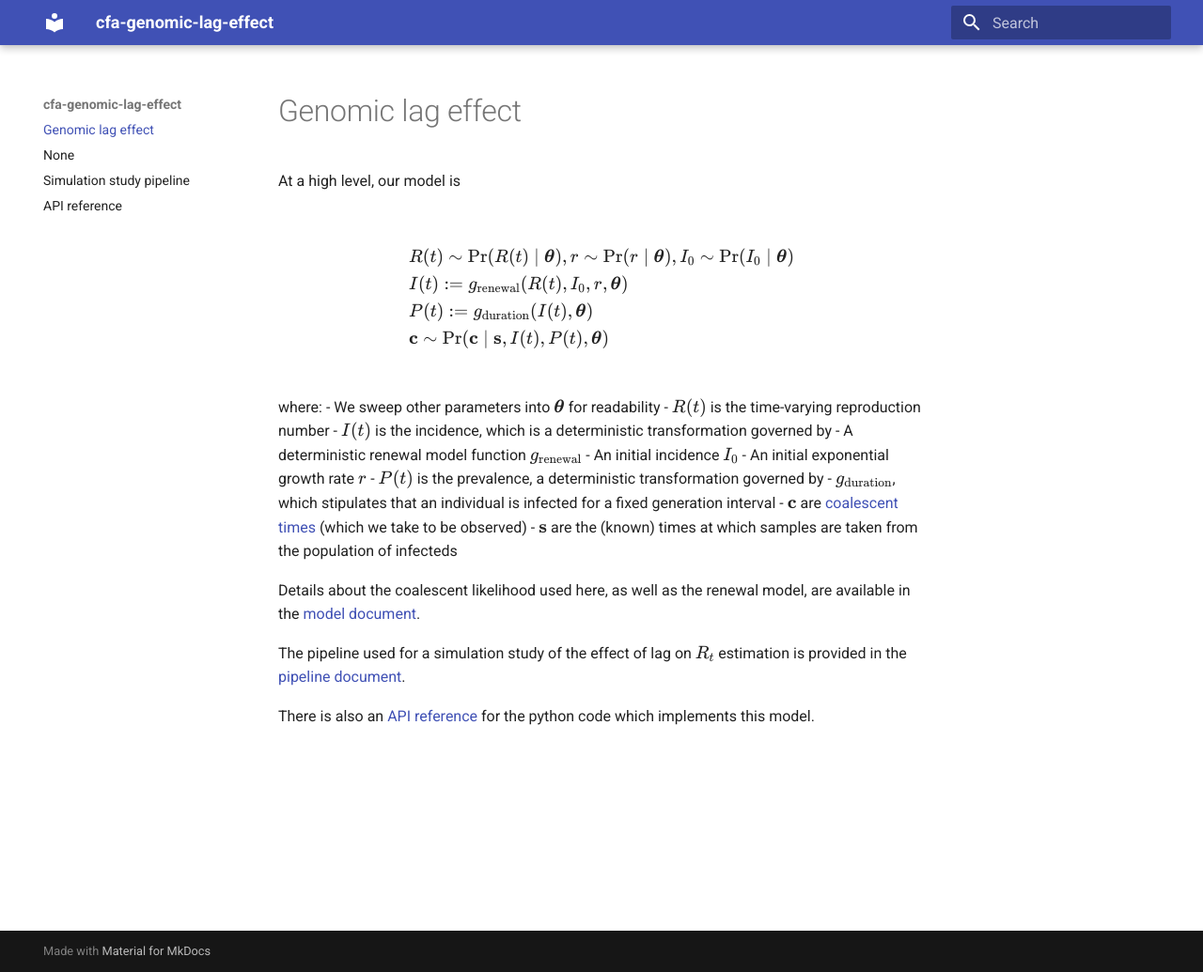
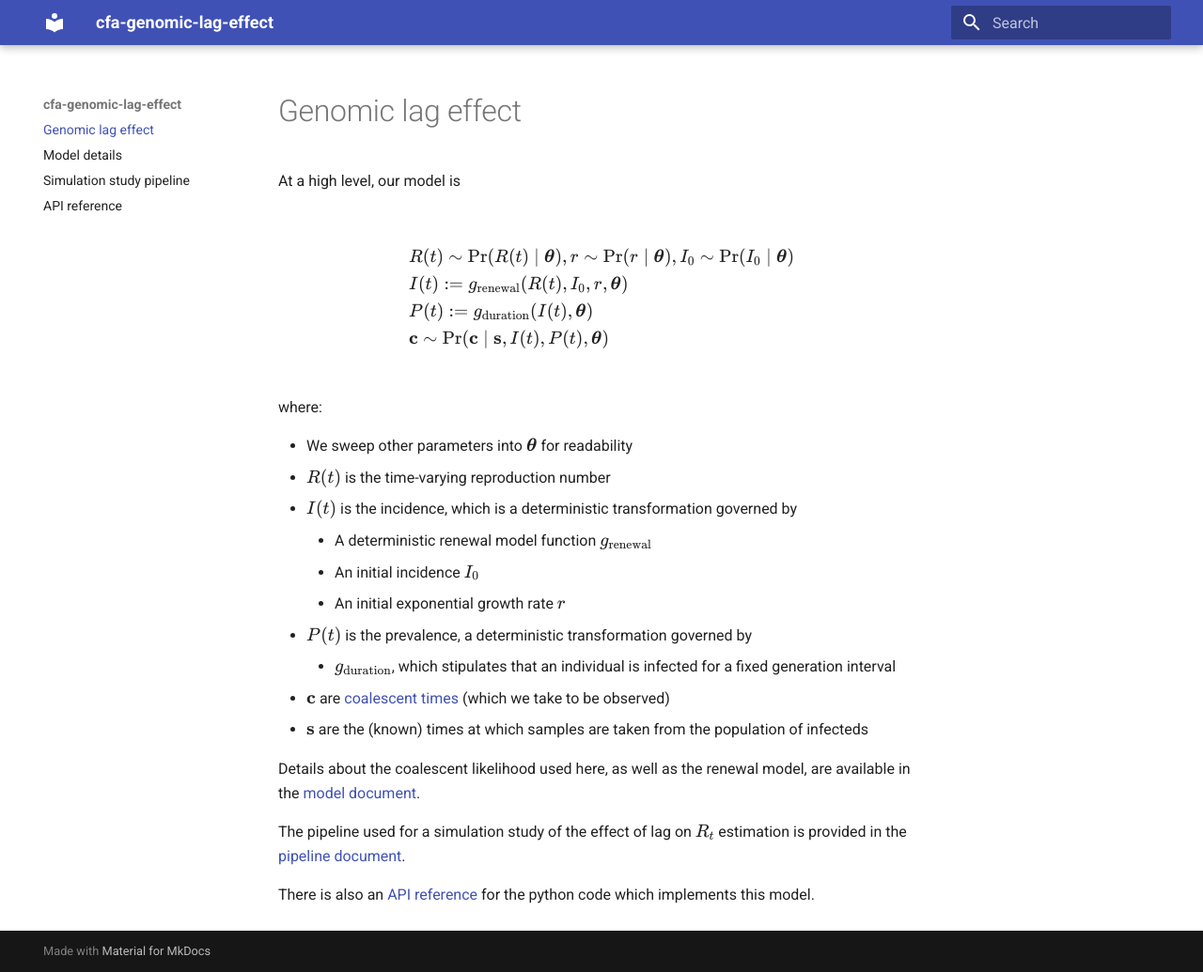
Before and after one commit to CDCgov/cfa-genomic-lag-effect, an MkDocs documentation site: the page built from docs/index.md, in a window 1280 px wide and 1035 px high. Shown: the whole window at 94% size. Built offline with MkDocs 1.6.1 and Material for MkDocs 9.7.7, drawn with Linux system fonts in a browser that asks for light colours; some of the changed lines change nothing that is shown.

Commit message:
banish some complaints

````diff
--- a/docs/index.md
+++ b/docs/index.md
@@ -10,6 +10,7 @@
 \end{align*}
 ```
 where:
+
 - We sweep other parameters into $\boldsymbol{\theta}$ for readability
 - $R(t)$ is the time-varying reproduction number
 - $I(t)$ is the incidence, which is a deterministic transformation governed by
--- a/mkdocs.yml
+++ b/mkdocs.yml
@@ -2,7 +2,7 @@
 
 nav:
   - index.md
-  - renewal_coalescent_math.md
+  - model.md
   - pipeline.md
   - api.md
 
@@ -14,10 +14,11 @@
       handlers:
         python:
           options:
-            show_root_heading: true
-            show_full_root_path: true
-            docstring_section_style: list
-            docstring_style: numpy
+            extra:
+              show_root_heading: true
+              show_full_root_path: true
+              docstring_section_style: list
+              docstring_style: numpy
   - search
   - bibtex:
       bib_file: "docs/refs.bib"
````
